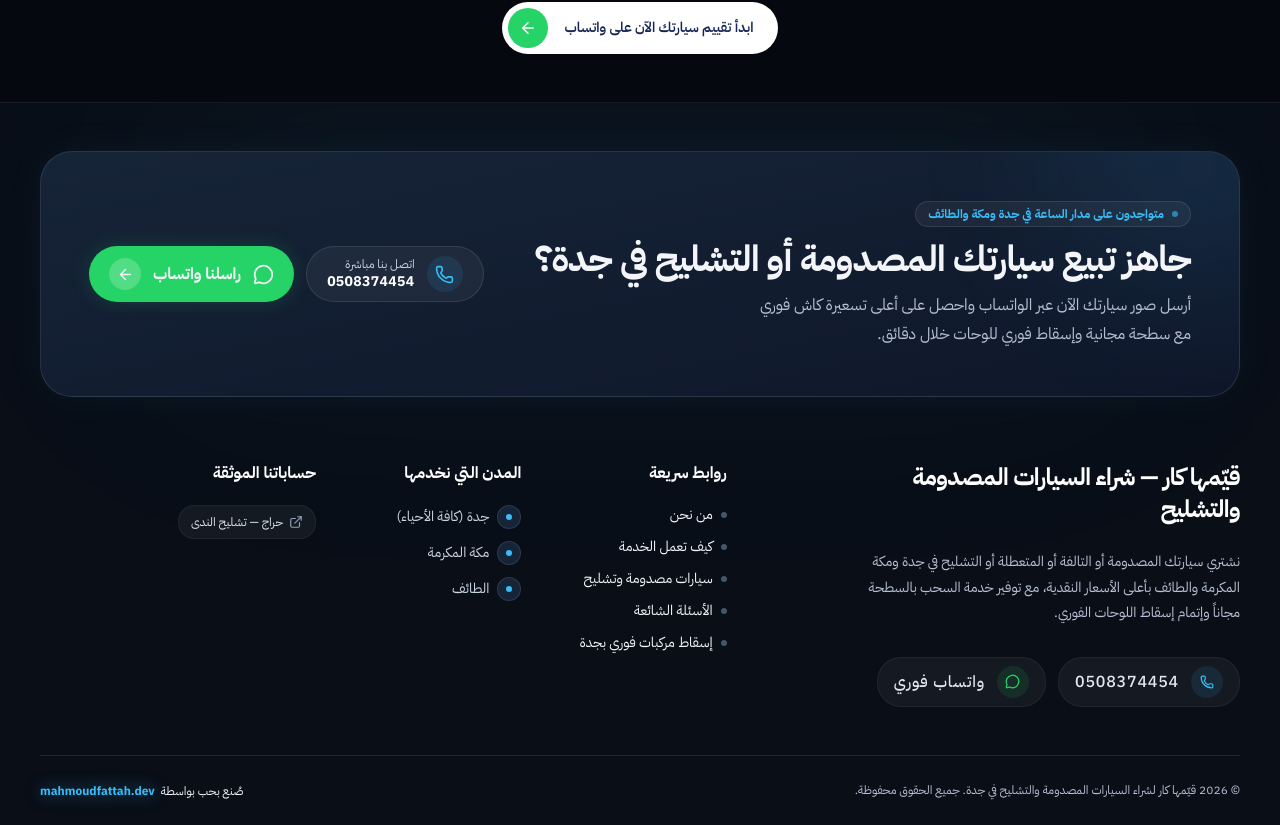
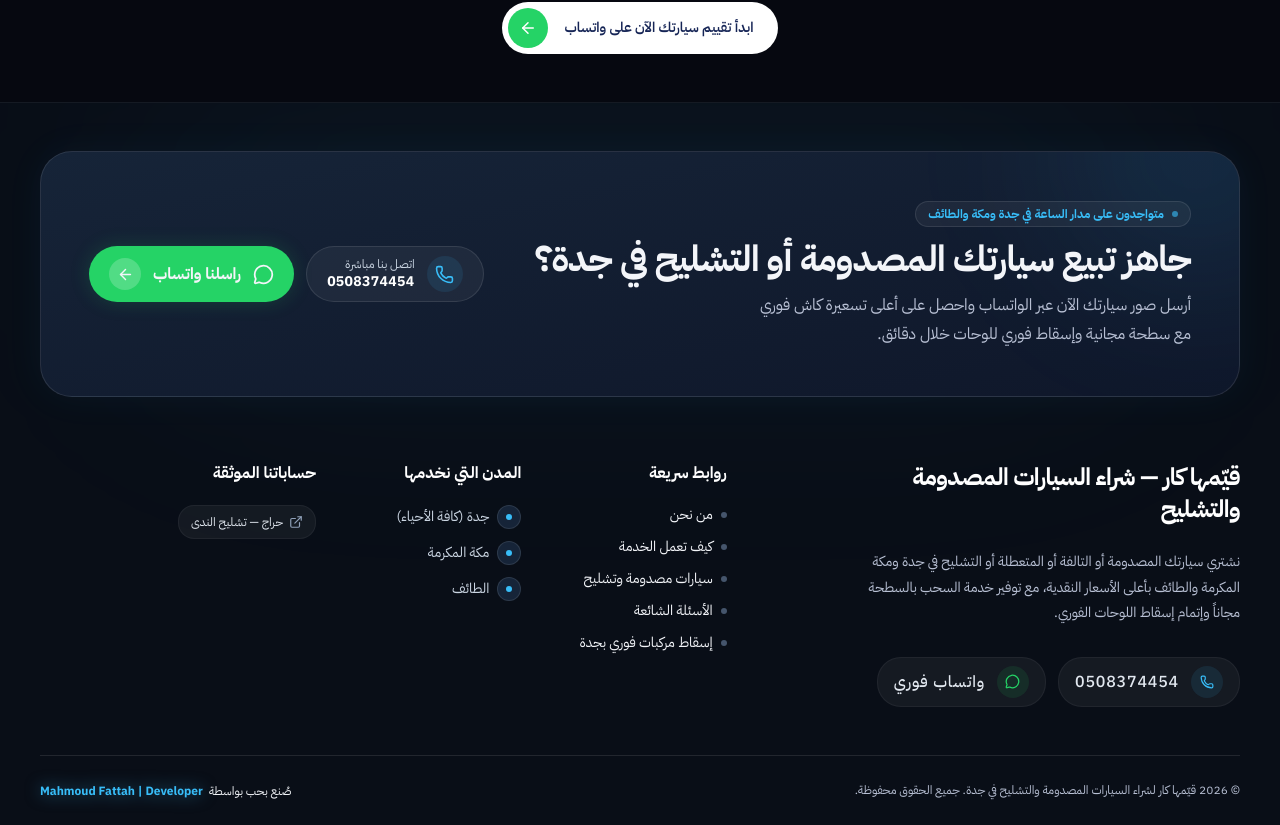
Before and after one commit to Mahmoudfattah/jeddahcars, a Next.js app: page / in a window 1280 px wide. Shown: the part 4688-5513 px from the top of the page. Built offline with nearby package versions, Linux system fonts and the light colour scheme.

Commit message:
update my name

```diff
--- a/app/components/layout/Footer.tsx
+++ b/app/components/layout/Footer.tsx
@@ -249,7 +249,7 @@ export default function Footer() {
           >
             صُنع بحب بواسطة{" "}
             <span className="font-bold text-[#38bdf8] drop-shadow-[0_0_8px_rgba(56,189,248,0.5)]">
-              mahmoudfattah.dev
+              Mahmoud Fattah | Developer
             </span>
           </a>
         </div>
```
